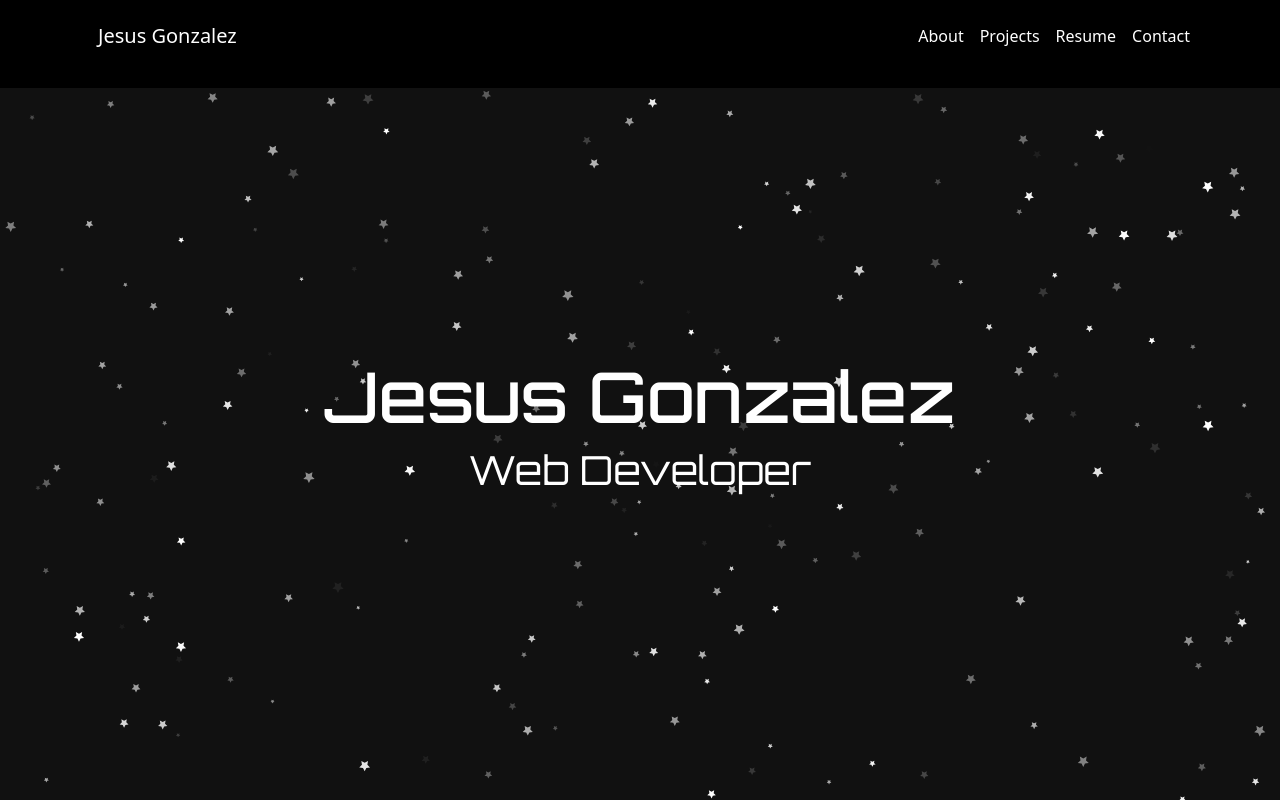
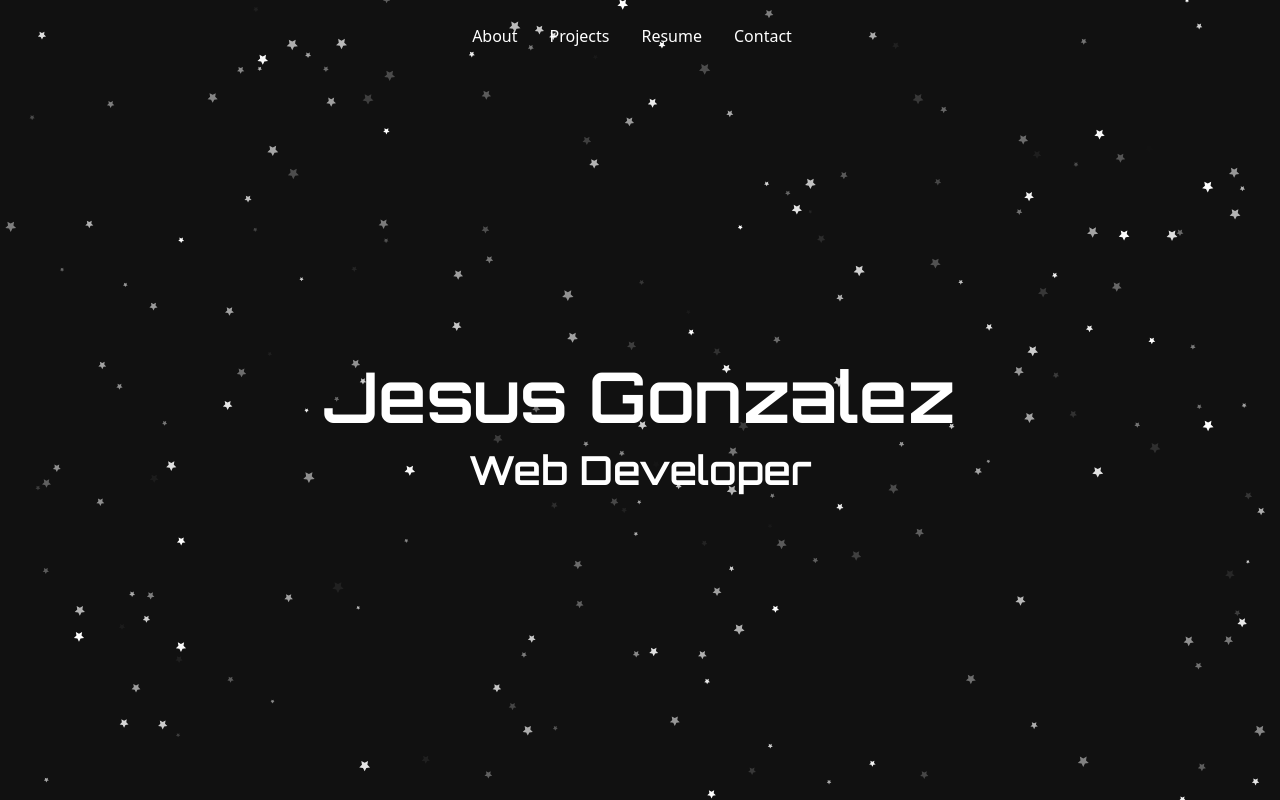
Before and after one commit to JesusGonzalez05/Portfolio-Jesus-Gonzalez, a React (Create React App) app: page / in a window 1280 px wide. Built offline with nearby package versions, Linux system fonts and the light colour scheme.

Commit message:
changed styling of nav bar.

```diff
--- a/src/components/Nav/NavTabs.css
+++ b/src/components/Nav/NavTabs.css
@@ -1,12 +1,8 @@
-@import url('https://fonts.googleapis.com/css2?family=Orbitron:wght@400;500;600;700;800;900&display=swap');
-.logo{
-  font-family: 'Orbitron', sans-serif;
-}
 .custom-toggler.navbar-toggler {
   color: white;
 }
-.custom-navbar{
-/* height: 65px; */
+#custom-navbar{
+justify-content: center;
 }
 #toggle:active {
   border: none;
@@ -18,8 +14,23 @@ background-image: linear-gradient(rgb(36, 36, 36), black);
 .button {
   border-radius: 9999px;
   background-color: transparent;
-  border: solid 2px hsla(267, 100%, 63%, 0.636);
+  /* border: solid 2px hsla(0, 0%, 100%, 0.636); */
+  /* box-shadow: inset 0 0 10px hsla(0, 0%, 57%, 0.636); */
   margin-right: 1rem!important;
+}
+li:after {
+  content: "";
+  position: absolute;
+  width: 0%;
+  height: 1px;
+  display: block;
+  transition: all 0.4s ease;
+  bottom: 20%;
+}
+li:hover::after {
+  width: 80%;
+  height: 1px;
+  background-color: #fff;
 }
 #about{
 color: white;
--- a/src/components/Nav/index.jsx
+++ b/src/components/Nav/index.jsx
@@ -9,9 +9,9 @@ import 'bootstrap/dist/css/bootstrap.css';
 function NavTabs({ currentPage, handlePageChange }) {
 
   return (
-<nav className="custom-navbar navbar navbar-expand-lg navbar-light bg-black py-3">
-  <div className="container">
-    <Link to="/" className="text-decoration-none"><p id="logo" className="mx-3 navbar-brand text-white">Jesus Gonzalez</p></Link>
+<nav id="custom-navbar" className="navbar navbar-expand-lg navbar-light py-3">
+  <div>
+    {/* <Link to="/" className="text-decoration-none"><p id="logo" className="mx-3 navbar-brand text-white">Jesus Gonzalez</p></Link> */}
     <button id="toggle" className="custom-toggler navbar-toggler" type="button" data-bs-toggle="collapse" data-bs-target="#navmenu">
       <svg xmlns="http://www.w3.org/2000/svg" width="16" height="16" fill="currentColor" className="bi bi-rocket-takeoff" viewBox="0 0 16 16">
         <path d="M9.752 6.193c.599.6 1.73.437 2.528-.362.798-.799.96-1.932.362-2.531-.599-.6-1.73-.438-2.528.361-.798.8-.96 1.933-.362 2.532Z"/>
@@ -23,24 +23,24 @@ function NavTabs({ currentPage, handlePageChange }) {
       <ul className="navbar-nav ms-auto">
         <Link to="/AboutMe" className="text-decoration-none">
           <li className="nav-item">
-            <p className='nav-link text-white'>
+            <p className='button nav-link text-white'>
               About
             </p>
           </li>
         </Link>
         <Link to="/Projects" className="text-decoration-none">
           <li className="nav-item">
-            <p className='nav-link text-white'>Projects</p>
+            <p className='button nav-link text-white'>Projects</p>
           </li>
         </Link>
         <Link to="/Resume" className="text-decoration-none">
         <li className="nav-item">
-        <p className='nav-link text-white'>Resume</p>
+        <p className='button nav-link text-white'>Resume</p>
         </li>
         </Link>
         <Link to="/Contact" className="text-decoration-none">
         <li className="nav-item">
-        <p className='nav-link text-white'>Contact</p>
+        <p className='button nav-link text-white'>Contact</p>
         </li>
         </Link>
       </ul>
--- a/src/pages/Home.js
+++ b/src/pages/Home.js
@@ -7,7 +7,7 @@ const Home = () => {
 
     return (
       <main>
-        <div className="title-container">
+        <div className="title-container text-center">
             <h1 className='home-title'>Jesus Gonzalez</h1>
             <h2 className='home-subtitle'>Web Developer</h2>
         </div>
```
